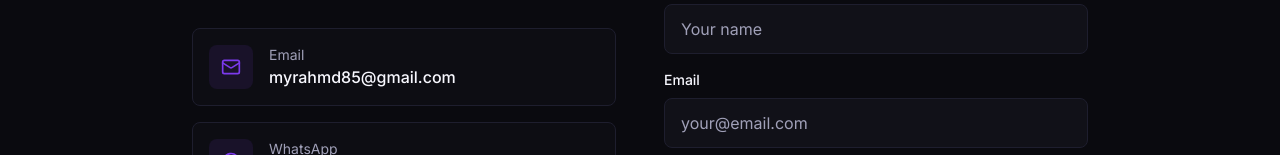
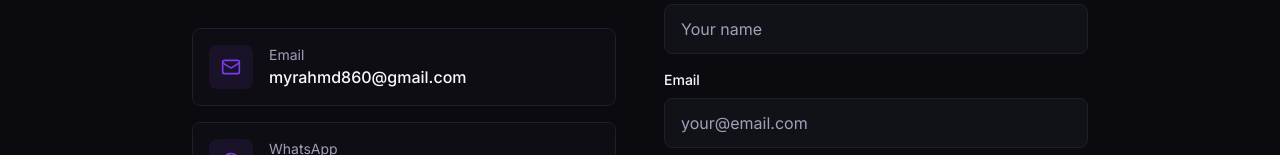
Before and after one commit to omier-365/d-Temp-portfolio, a Next.js app: page / in a window 1280 px wide. Shown: the part 2858-3013 px from the top of the page. Built offline with nearby package versions, Linux system fonts and the light colour scheme.

Commit message:
تحديث البريد الإلكتروني إلى myrahmd860@gmail.com

```diff
--- a/components/contact-section.tsx
+++ b/components/contact-section.tsx
@@ -31,7 +31,7 @@ export function ContactSection() {
         "YOUR_SERVICE_ID_HERE", // سيتم إضافته
         "YOUR_TEMPLATE_ID_HERE", // سيتم إضافته
         {
-          to_email: "myrahmd85@gmail.com",
+          to_email: "myrahmd860@gmail.com",
           from_name: formData.name,
           from_email: formData.email,
           message: formData.message,
@@ -81,7 +81,7 @@ export function ContactSection() {
 
             <div className="space-y-4">
               <a
-                href="mailto:myrahmd85@gmail.com"
+                href="mailto:myrahmd860@gmail.com"
                 className="flex items-center gap-4 p-4 rounded-lg bg-card/50 hover:bg-card hover:border-primary/50 border border-border transition-all group"
               >
                 <div className="p-3 bg-primary/10 rounded-lg group-hover:bg-primary/20 transition-colors">
@@ -89,7 +89,7 @@ export function ContactSection() {
                 </div>
                 <div>
                   <p className="text-sm text-muted-foreground">Email</p>
-                  <p className="text-foreground font-medium">myrahmd85@gmail.com</p>
+                  <p className="text-foreground font-medium">myrahmd860@gmail.com</p>
                 </div>
               </a>
 
```
